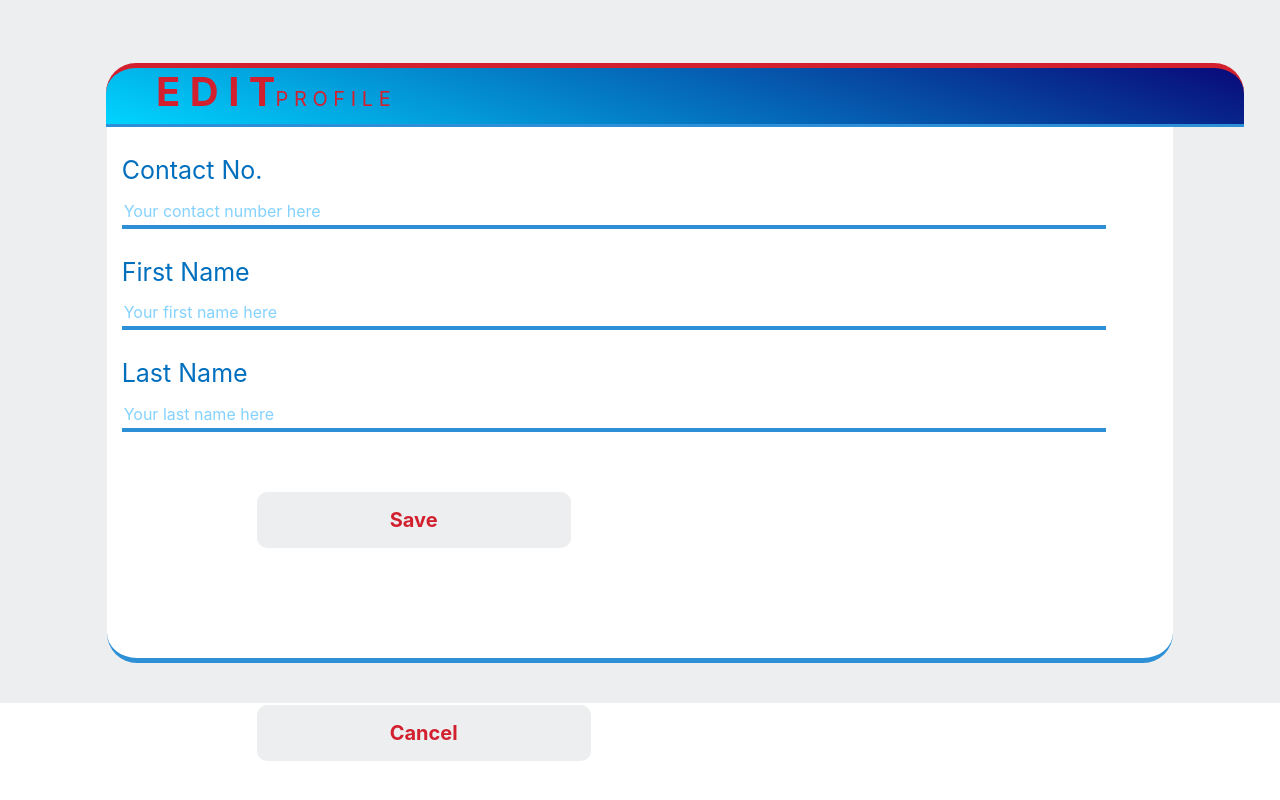
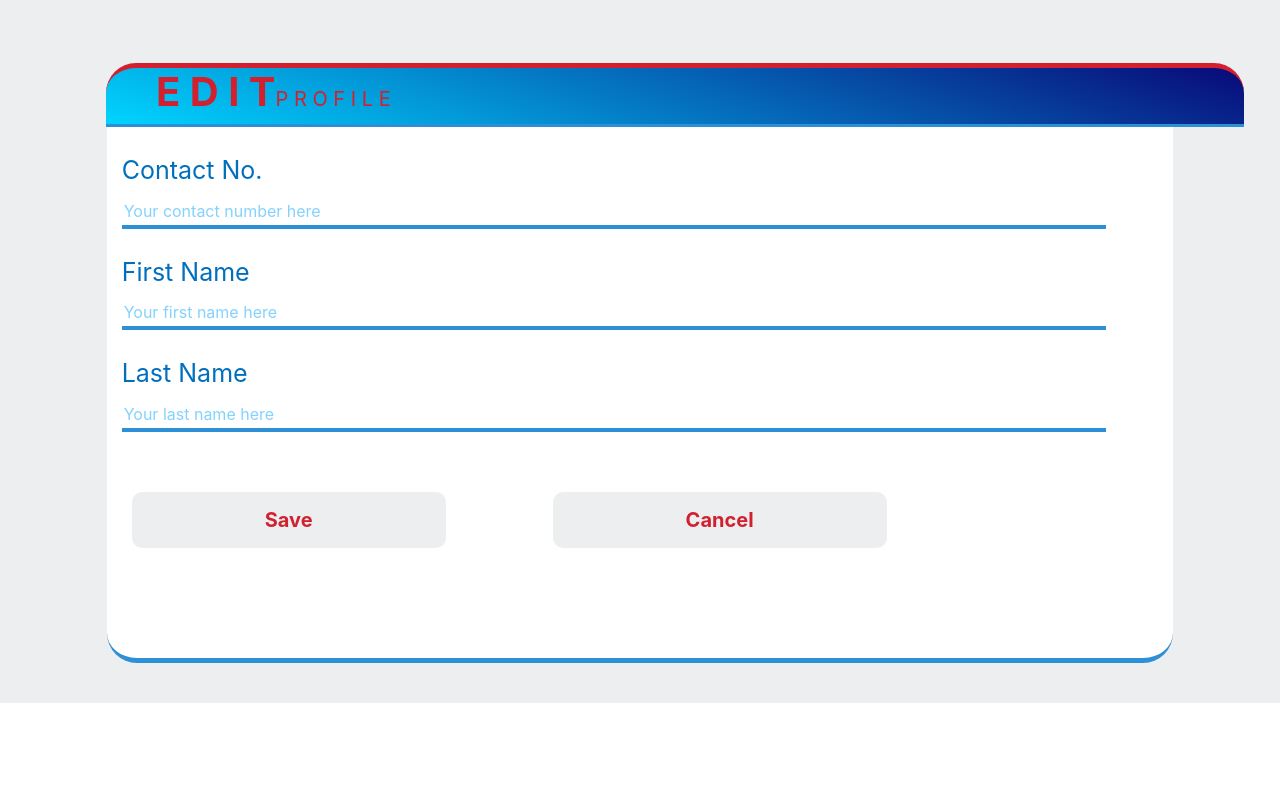
Before and after one commit to AhmedFarhan252/EMRS, a React (Create React App) app in the folder frontend/: page /edit-profile in a window 1280 px wide. Shown: the part 817-1617 px from the top of the page. After the commit the page ends 1520 px from the top, so only its background shows below. Built offline with nearby package versions, Linux system fonts and the light colour scheme.

Commit message:
Add files via upload
minor corrections

```diff
--- a/frontend/src/css/registration.css
+++ b/frontend/src/css/registration.css
@@ -14,7 +14,7 @@ input[type="text"]:focus {
 	color: #d2202f;
 	transition-duration: 0.4s;
 	font-weight: bold;
-	margin-left: 135px;
+	margin-left: 10px;
 	margin-top: 60px;
 }
 .BtnStyle:hover {
```
